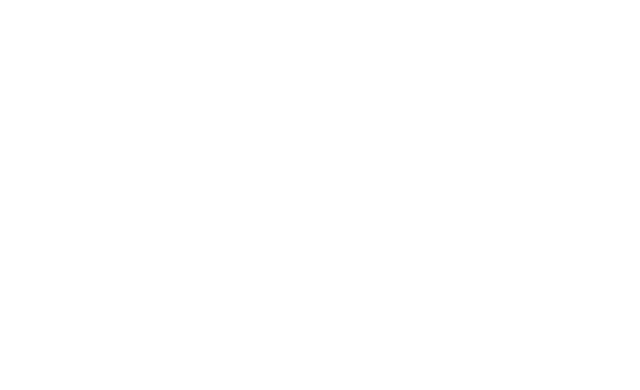
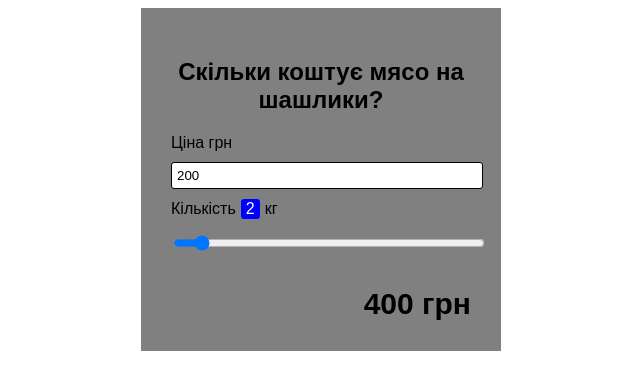
Before and after one commit to simakol/GoIT78, a plain HTML site: page index.html in a window 1280 px wide. Shown: the whole page, without its empty margins (319-959 px from the left). Drawn offline with Linux system fonts and the light colour scheme.

Commit message:
lesson-13

```diff
--- a/index.html
+++ b/index.html
@@ -4,9 +4,21 @@
 <head>
     <meta charset="UTF-8">
     <title>GoIT78</title>
+    <link rel="stylesheet" href="style.css">
 </head>
 
 <body>
+    <div class="container">
+        <h2 class="title">Скільки коштує мясо на шашлики?</h2>
+        <form action="#" class="form" id="form">
+            <label for="price">Ціна грн</label>
+            <input type="number" id="price" name="price" value="200">
+            <label for="quantity">Кількість<span class="amount" id="amount">1</span>кг </label>
+            <input type="range" id="quantity" name="quantity" value="2" min="1" max="20">
+        </form>
+        <p class="text-right total" id="total"></p>
+    </div>
+
     <script src="script.js"></script>
 </body>
 
--- a/script.js
+++ b/script.js
@@ -0,0 +1,107 @@
+/* <div>
+DIV
+<p>
+    P
+    <span>
+        SPAN
+    </span>
+</p>
+</div> */
+
+// const allElements = document.querySelectorAll("*");
+
+// for (const elem of allElements) {
+//   elem.addEventListener(
+//     "click",
+//     () => alert(`Занурення: ${elem.tagName}`),
+//     true
+//   );
+//   elem.addEventListener("click", () => alert(`Сплиття: ${elem.tagName}`));
+// }
+
+// document.body.addEventListener("click", (e) => {
+//   console.log(
+//     `Target: ${e.target.tagName} | current target: ${e.currentTarget.tagName}`
+//   );
+// });
+
+//! target - елемент, на якому відбулася подія
+//! currentTarget - елемент, на якому висить обробник(хто оброблює подію)
+
+//! ===================================================
+
+// Створити калькулятор вартості продукту взалежності від ціни. При роботі з подіями використовувати делагування.
+
+// При змінні данних в інпуті №1 чи №2 автоматично має перераховуватися загальна вартість
+
+// Завжди має відображатися валюта - гривня
+
+// Загальна сума відображається з копійками (2 знаки після коми)
+
+// В підписі другого інпута має бути кольорова підказка скільки кілограм вибрав користувач на другому інпуті.
+
+// Кольорова підказка має змінювати своє значення при перетягувані повзунка.
+
+// В інпуті №2 мін і мах поріг встановлюєте самостійно.
+
+// При завантаженні сторінки сприпт має автоматично розрахувати вартість на основі даних за замовчуванням які ви встановите в розмітці.
+
+const refs = {
+  form: document.getElementById("form"),
+  price: document.getElementById("price"),
+  quantity: document.getElementById("quantity"),
+  amount: document.getElementById("amount"),
+  total: document.getElementById("total"),
+};
+
+const data = {
+  price: 0,
+  quantity: 0,
+  calcTotalPrice() {
+    return Number((this.price * this.quantity).toFixed(2));
+  },
+};
+
+dataFill();
+displayTotal();
+refs.amount.textContent = data.quantity;
+
+refs.form.addEventListener("input", handleFormInput);
+
+function handleFormInput({ target }) {
+  const { value } = target;
+  // target - елемент, на якому відбувається подія, value - значення input'а поточного поля
+
+  if (target === refs.quantity) {
+    refs.amount.textContent = value;
+  }
+
+  target.setAttribute("value", value);
+  dataFill();
+  displayTotal();
+}
+
+function dataFill() {
+  data.price = Number(refs.price.value);
+  data.quantity = Number(refs.quantity.value);
+}
+
+function displayTotal() {
+  refs.total.textContent = data.calcTotalPrice() + " грн";
+}
+
+// const obj = {
+//   name: "Alex",
+//   greetings() {
+//     console.log(`Hello, my name is ${this.name}`);
+//   },
+// };
+
+// obj.greetings();
+
+// function main(callback) {
+//   console.log("I am the main func");
+//   callback();
+// }
+
+// main(obj.greetings.bind(obj));
--- /dev/null
+++ b/style.css
@@ -0,0 +1,44 @@
+* {
+  font-family: Arial, Helvetica, sans-serif;
+}
+
+.container {
+  width: 300px;
+  background-color: grey;
+  margin: auto;
+  padding: 30px;
+}
+
+.title {
+  text-align: center;
+  font-family: Arial, Helvetica, sans-serif;
+}
+
+input {
+  display: block;
+  width: 100%;
+  border-radius: 3px;
+  border: 1px solid black;
+  padding: 5px;
+  margin-top: 10px;
+}
+#price {
+  margin-bottom: 10px;
+}
+
+.text-right {
+  text-align: right;
+  font-size: 30px;
+  font-family: Arial, Helvetica, sans-serif;
+  font-weight: 700;
+  margin-bottom: 0;
+}
+
+.amount {
+  background-color: blue;
+  display: inline-block;
+  padding: 1px 5px;
+  margin: 0 5px;
+  border-radius: 3px;
+  color: #fff;
+}
```
